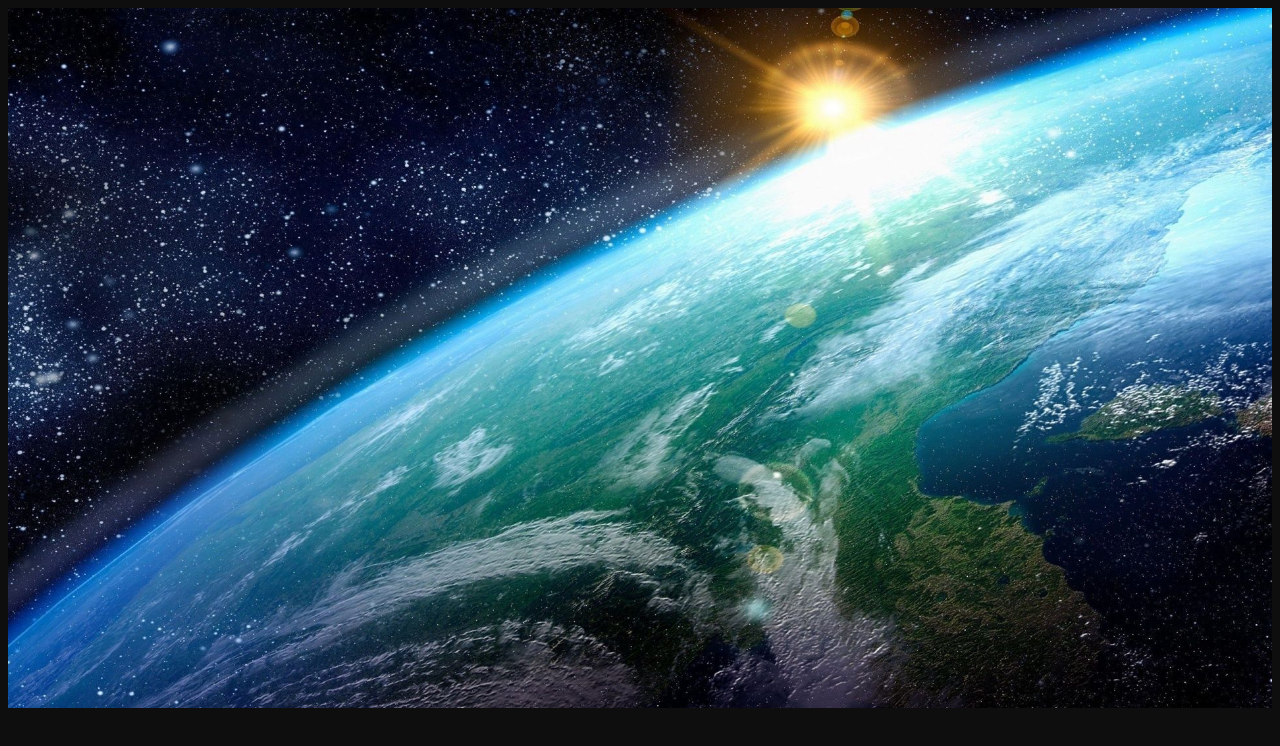
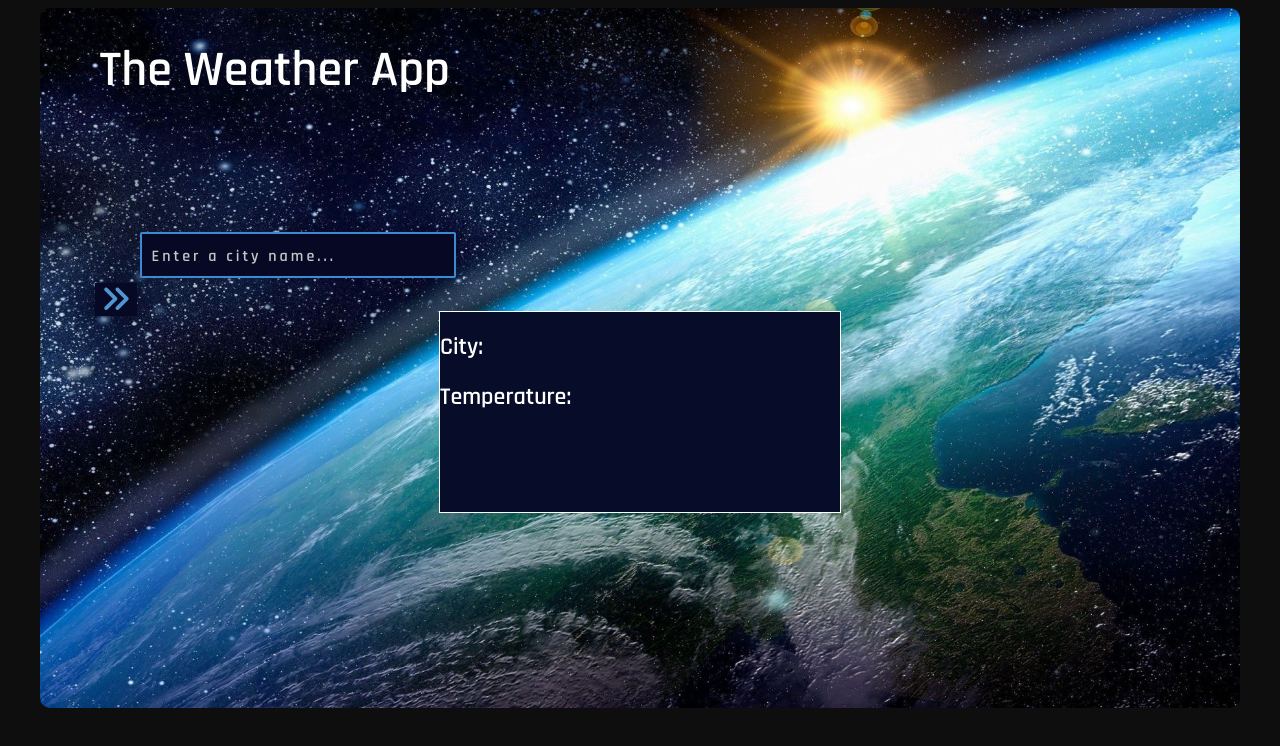
Before and after one commit to noomdalv/js_weatherApp, a website built with webpack: page dist/index.html in a window 1280 px wide. Built offline with Linux system fonts and the light colour scheme.

Commit message:
added search bar, weather info container, getWeather and temp functions

```diff
--- a/src/css/style.css
+++ b/src/css/style.css
@@ -1,12 +1,77 @@
+* {
+	font-family: 'Rajdhani', sans-serif;
+}
+
 body {
 	background-color: #0e0e0e;
 }
 
 #container {
 	margin: auto;
-	width: 100%;
+	width: 95%;
 	height: 700px;
 	background-image: url('../img/earth_bg.jpg');
 	background-repeat: no-repeat;
 	background-size: cover;
+	border-radius: 10px;
 }
+
+h5 {
+	margin: 0;
+	padding: 30px 60px;
+	color: white;
+	font-size: 50px;
+}
+
+/* SEARCH BAR */
+
+#searchBox {
+	margin: 100px 0 0 100px;
+	width: max-content;
+}
+
+#cityInput {
+	width: 300px;
+	height: 40px;
+	padding-left: 10px;
+	color: white;
+	font-size: 18px;
+	letter-spacing: 3px;
+	border: solid #3B8AD6 2px;
+	border-radius: 2px;
+	background-color: #070824;
+}
+
+#cityInput:hover {
+	border: solid #97D5F4 2px;
+}
+
+::placeholder {
+	font-size: 16px;
+	color: #c6c6c6;
+}
+
+#searchBtn {
+	position: relative;
+	top: 5px;
+	margin-left: -45px;
+	font-weight: 600;
+	background-color: #070824;
+	border: none;
+}
+
+i {
+	font-size: 30px;
+	color: #5097D2;
+}
+
+/* DISPLAY WEATHER INFO CONTAINER */
+
+#displayInfo {
+	margin: auto;
+	height: 200px;
+	width: 400px;
+	background-color: #070C29;
+	border: solid white 1px;
+	color: white;
+}
--- a/src/index.js
+++ b/src/index.js
@@ -1 +1,40 @@
 console.log("hi")
+
+const cityName = document.getElementById('cityInput');
+const searchBtn = document.getElementById('searchBtn');
+const cityInfo = document.getElementById('cityInfo');
+const tempInfo = document.getElementById('tempInfo');
+
+const getFahrenheit = (tempCelsius) => {
+	let tempFahrenheit = (tempCelsius / (5/9)) + 32;
+	console.log(tempFahrenheit.toFixed(2) + " °F");
+}
+
+const getCelsius = (tempFahrenheit) => {
+	let tempCelsius = (tempFahrenheit - 32) * (5/9);
+	console.log(tempCelsius.toFixed(2) + " °C");
+}
+
+getFahrenheit(5.15);
+getCelsius(41.27);
+
+const getWeather = async (city) => {
+	const response = await fetch("http://api.openweathermap.org/data/2.5/forecast?id=524901&APPID=c414b36c42d82ca02be257a1553e41c6&units=metric&q=" + cityName.value);
+	const weatherData = await response.json();
+	console.log(weatherData);
+	cityInfo.innerHTML = weatherData.city.name;
+	tempCelsius = weatherData.list[0].main.temp;
+	tempInfo.innerHTML = tempCelsius + " °C";
+}
+
+searchBtn.addEventListener("click", () => {
+	getWeather(cityName);
+})
+
+cityName.addEventListener("keydown", () => {
+	if (event.key === "Enter") {
+    event.preventDefault();
+		console.log("zzzzzz")
+		searchBtn.click();
+	}
+})
```
Also changed, not shown: dist/index.html, dist/main.js.
